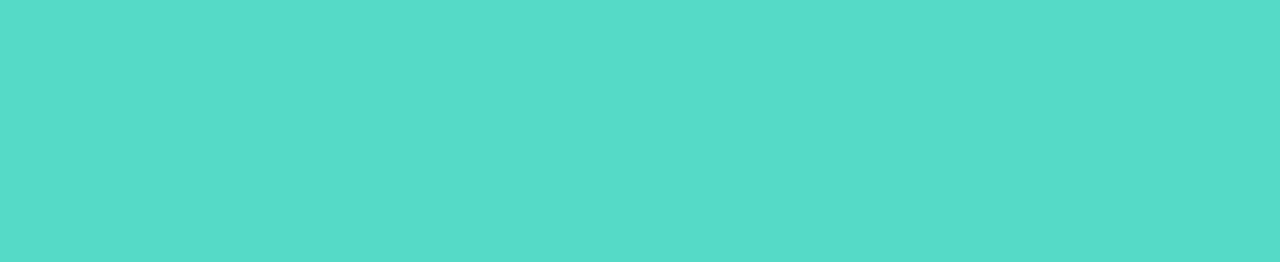
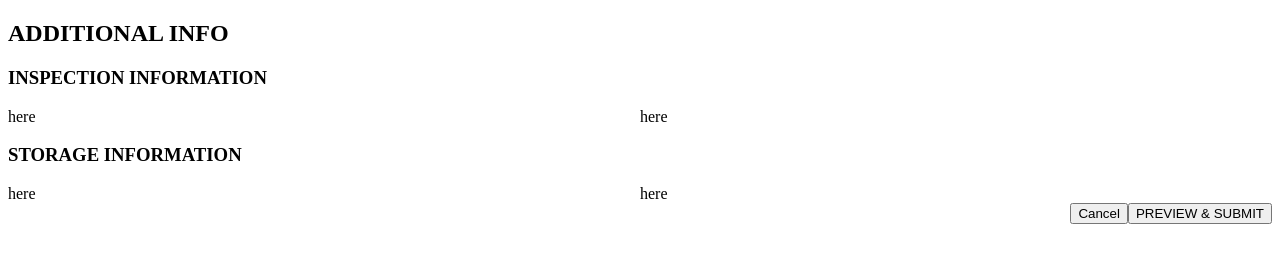
Before and after one commit to AnnGabr/sass-practice, a website built with webpack: page index.html in a window 1280 px wide. Built offline with nearby package versions, Linux system fonts and the light colour scheme.

Commit message:
Implemented main layout

```diff
--- a/index.html
+++ b/index.html
@@ -5,9 +5,37 @@
     <meta http-equiv="X-UA-Compatible" content="IE=edge">
     <title>SASS</title>
     <meta name="viewport" content="width=device-width, initial-scale=1">
-    <script type="text/javascript" src="/dist/bundle.js"></script>
+    <script src="/dist/bundle.js"></script>
 </head>
 <body>
-
+    <section class="additional-info">
+        <h2 class="additional-info__header">
+            ADDITIONAL INFO
+        </h2>
+        <div class="additional-info__form additional-info-form">
+            <h3 class="form-header additional-info-form__header">INSPECTION INFORMATION</h3>
+            <div class="additional-info-form__inspection">
+                <div class="inspection-info">
+                    here
+                </div>
+                <div class="inspection-comments">
+                    here
+                </div>
+            </div>
+            <h3 class="form-header additional-info-form__header">STORAGE INFORMATION</h3>
+            <div class="additional-info-form__storage">
+                <div class="storage-info">
+                    here
+                </div>
+                <div class="storage-comments">
+                    here
+                </div>
+            </div>
+        </div>
+        <div class="confirm-field">
+            <button class="is-block cancel">Cancel</button>
+            <button class="is-block submit">PREVIEW & SUBMIT</button>
+        </div>
+    </section>
 </body>
 </html>
--- /dev/null
+++ b/src/styles/additional-info.scss
@@ -0,0 +1,40 @@
+@import 'colors.scss';
+
+.additional-info {
+    width: 100%;
+
+    .flex--row {
+        display: flex;
+        flex-direction: row;
+    }
+
+    .flex--auto {
+        flex: auto;
+    }
+
+    .confirm-field {
+        @extend .flex--row;
+        justify-content: flex-end;
+        flex-wrap: wrap;
+    }
+
+    &-form {
+        &__storage, &__inspection  {
+            @extend .flex--row;
+        }
+
+        &__inspection {
+            .inspection-comments,
+            .inspection-info {
+                @extend .flex--auto;
+            }
+        }
+
+        &__storage {
+            .storage-comments,
+            .storage-info {
+                @extend .flex--auto;
+            }
+        }
+    }
+}
--- /dev/null
+++ b/src/styles/colors.scss
@@ -0,0 +1,3 @@
+$accent-2: #8ea9b1;
+$title: #999;
+$accent: #00A599;
--- a/src/styles/main.scss
+++ b/src/styles/main.scss
@@ -1 +1 @@
-@import 'test.scss'
+@import './additional-info.scss';
--- a/src/styles/test.scss
+++ /dev/null
@@ -1,5 +0,0 @@
-$badass: #55dac8;
-body {
-  margin: 0;
-  background-color: $badass;
-}
--- a/webpack.config.js
+++ b/webpack.config.js
@@ -19,7 +19,7 @@ module.exports = {
         }
       },
       {
-        test: /\.(s*)css$/,
+        test: /\.scss$/,
         use: ['style-loader', 'css-loader', 'sass-loader']
       }
     ]
```
Also changed, not shown: src/public/index.html (deleted, +0 -12 lines).
